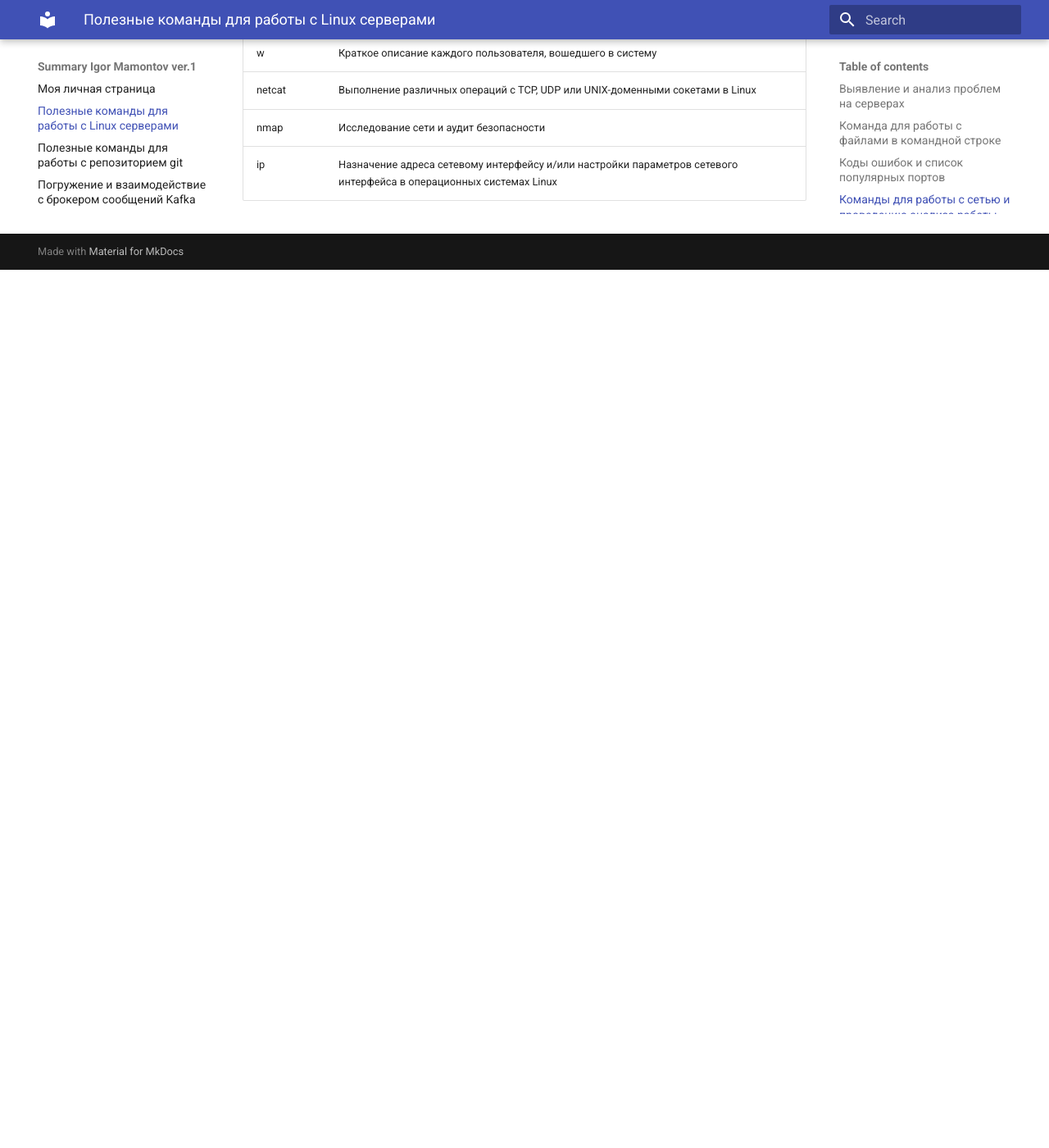
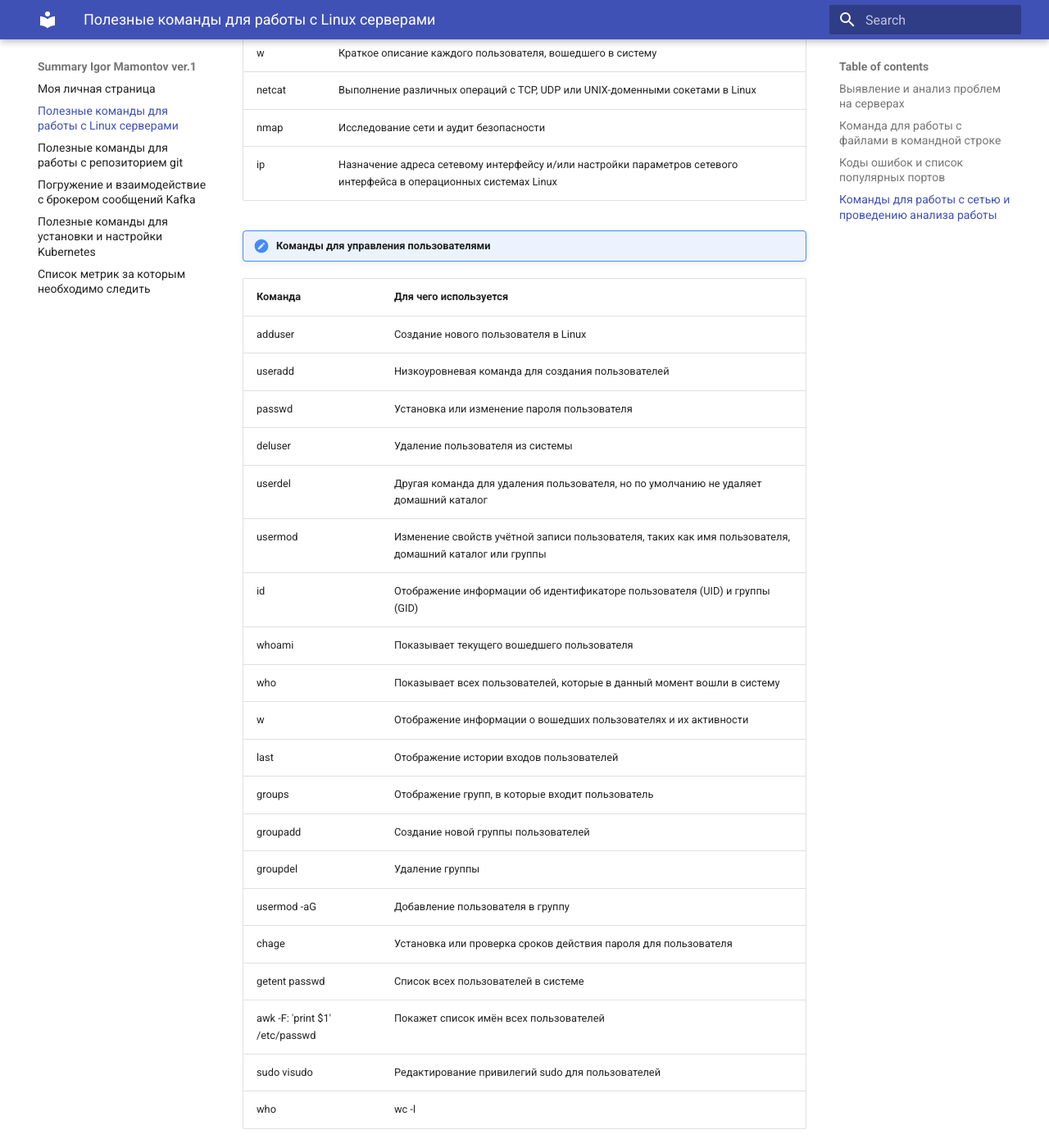
Before and after one commit to Mamontosik/IgorMamontov_Summary, an MkDocs documentation site: the page built from docs/admin.md, in a window 1280 px wide and 1400 px high, scrolled down 7543 px. Shown: the whole window at 82% size. Built offline with MkDocs 1.6.1 and Material for MkDocs 9.7.7, drawn with Linux system fonts in a browser that asks for light colours; before the commit the page ends 7872 px from its top, so only the background shows below that.

Commit message:
Добавление блока с командами управления пользователями

```diff
--- a/docs/admin.md
+++ b/docs/admin.md
@@ -323,3 +323,28 @@
 | netcat | Выполнение различных операций с TCP, UDP или UNIX-доменными сокетами в Linux |
 | nmap | Исследование сети и аудит безопасности |
 | ip | Назначение адреса сетевому интерфейсу и/или настройки параметров сетевого интерфейса в операционных системах Linux |
+
+!!! note "Команды для управления пользователями"
+
+| Команда | Для чего используется |
+| ------- | --------------------- |
+| adduser | Создание нового пользователя в Linux |
+| useradd | Низкоуровневая команда для создания пользователей |
+| passwd  | Установка или изменение пароля пользователя |
+| deluser | Удаление пользователя из системы |
+| userdel | Другая команда для удаления пользователя, но по умолчанию не удаляет домашний каталог |
+| usermod | Изменение свойств учётной записи пользователя, таких как имя пользователя, домашний каталог или группы |
+| id      | Отображение информации об идентификаторе пользователя (UID) и группы (GID) |
+| whoami  | Показывает текущего вошедшего пользователя |
+| who | Показывает всех пользователей, которые в данный момент вошли в систему |
+| w | Отображение информации о вошедших пользователях и их активности |
+| last | Отображение истории входов пользователей |
+| groups | Отображение групп, в которые входит пользователь |
+| groupadd | Создание новой группы пользователей |
+| groupdel | Удаление группы |
+| usermod -aG | Добавление пользователя в группу |
+| chage | Установка или проверка сроков действия пароля для пользователя |
+| getent passwd | Список всех пользователей в системе |
+| awk -F: 'print $1' /etc/passwd | Покажет список имён всех пользователей |
+| sudo visudo | Редактирование привилегий sudo для пользователей |
+| who | wc -l | Подсчёт количества пользователей, которые в данный момент находятся в системе |
```
